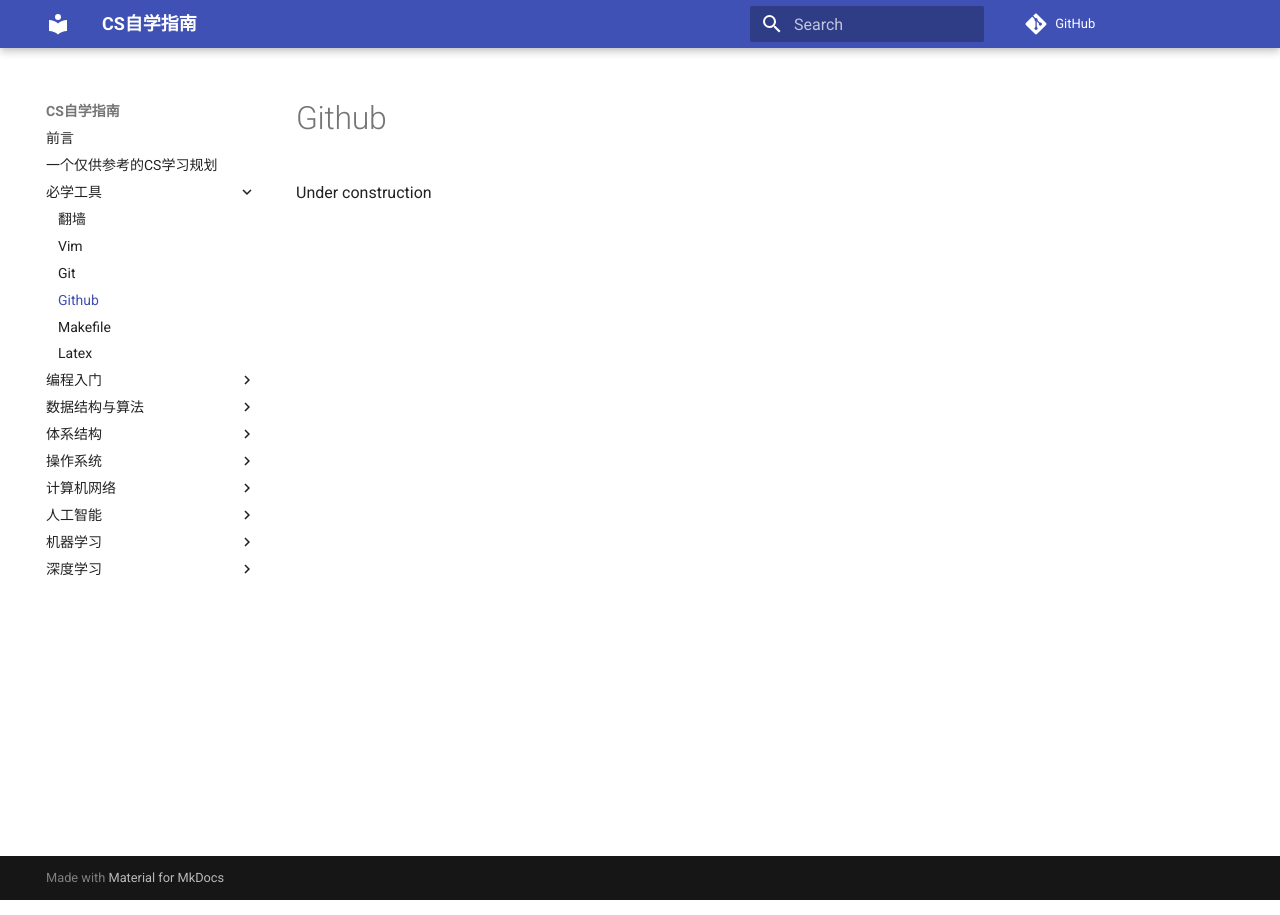
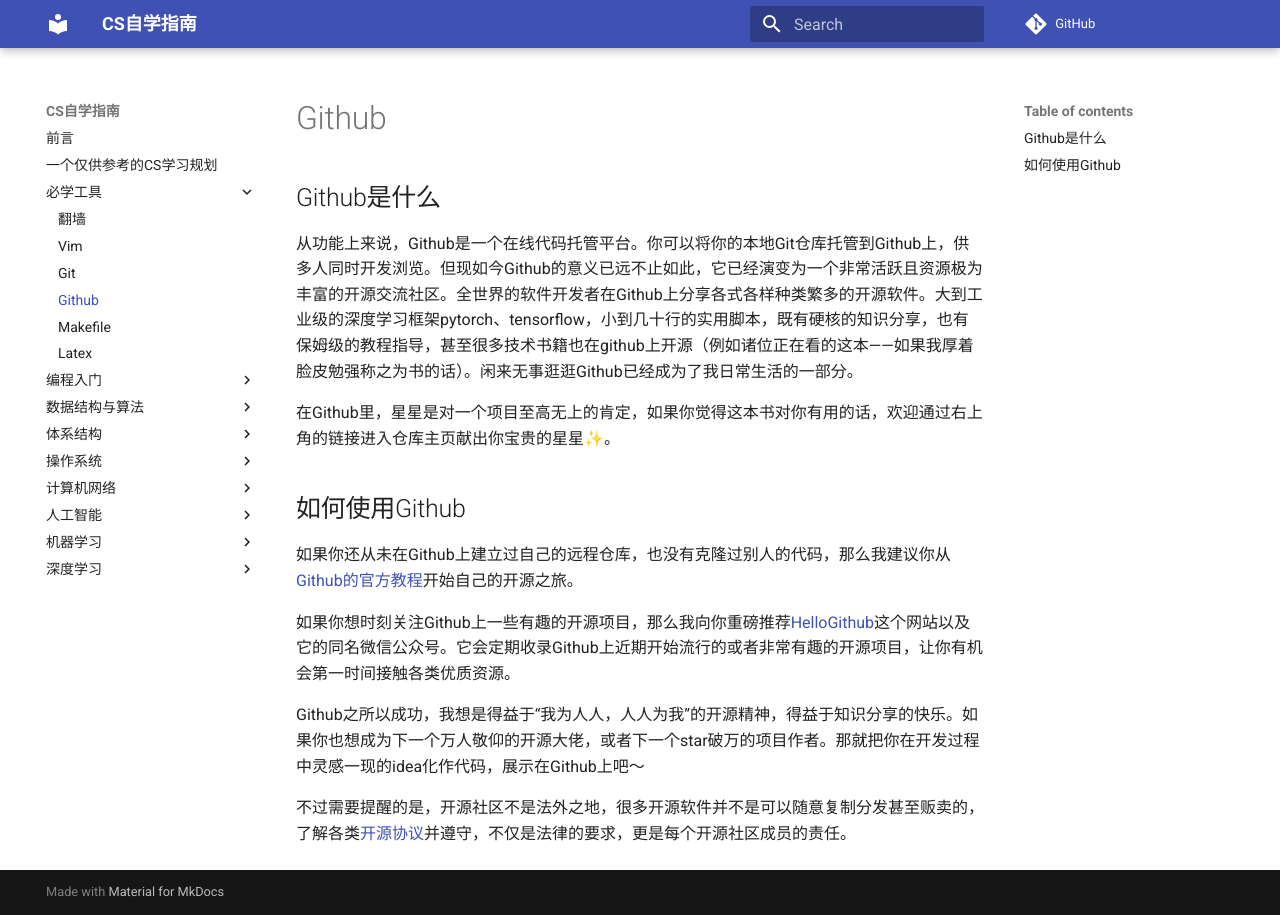
Before and after one commit to PKUFlyingPig/cs-self-learning, an MkDocs documentation site: the page built from docs/必学工具/Github.md, in a window 1280 px wide. Built offline with MkDocs 1.6.1 and Material for MkDocs 9.7.7, drawn with Linux system fonts in a browser that asks for light colours; comment, search, counter and statistics services are not loaded.

Commit message:
add Github

```diff
--- a/docs/必学工具/Github.md
+++ b/docs/必学工具/Github.md
@@ -1 +1,13 @@
-Under construction
+## Github是什么
+从功能上来说，Github是一个在线代码托管平台。你可以将你的本地Git仓库托管到Github上，供多人同时开发浏览。但现如今Github的意义已远不止如此，它已经演变为一个非常活跃且资源极为丰富的开源交流社区。全世界的软件开发者在Github上分享各式各样种类繁多的开源软件。大到工业级的深度学习框架pytorch、tensorflow，小到几十行的实用脚本，既有硬核的知识分享，也有保姆级的教程指导，甚至很多技术书籍也在github上开源（例如诸位正在看的这本——如果我厚着脸皮勉强称之为书的话）。闲来无事逛逛Github已经成为了我日常生活的一部分。
+
+在Github里，星星是对一个项目至高无上的肯定，如果你觉得这本书对你有用的话，欢迎通过右上角的链接进入仓库主页献出你宝贵的星星✨。
+
+## 如何使用Github
+如果你还从未在Github上建立过自己的远程仓库，也没有克隆过别人的代码，那么我建议你从[Github的官方教程](https://docs.github.com/cn/get-started)开始自己的开源之旅。
+
+如果你想时刻关注Github上一些有趣的开源项目，那么我向你重磅推荐[HelloGithub](https://hellogithub.com/)这个网站以及它的同名微信公众号。它会定期收录Github上近期开始流行的或者非常有趣的开源项目，让你有机会第一时间接触各类优质资源。
+
+Github之所以成功，我想是得益于“我为人人，人人为我”的开源精神，得益于知识分享的快乐。如果你也想成为下一个万人敬仰的开源大佬，或者下一个star破万的项目作者。那就把你在开发过程中灵感一现的idea化作代码，展示在Github上吧～
+
+不过需要提醒的是，开源社区不是法外之地，很多开源软件并不是可以随意复制分发甚至贩卖的，了解各类[开源协议](https://www.runoob.com/w3cnote/open-source-license.html)并遵守，不仅是法律的要求，更是每个开源社区成员的责任。
```
